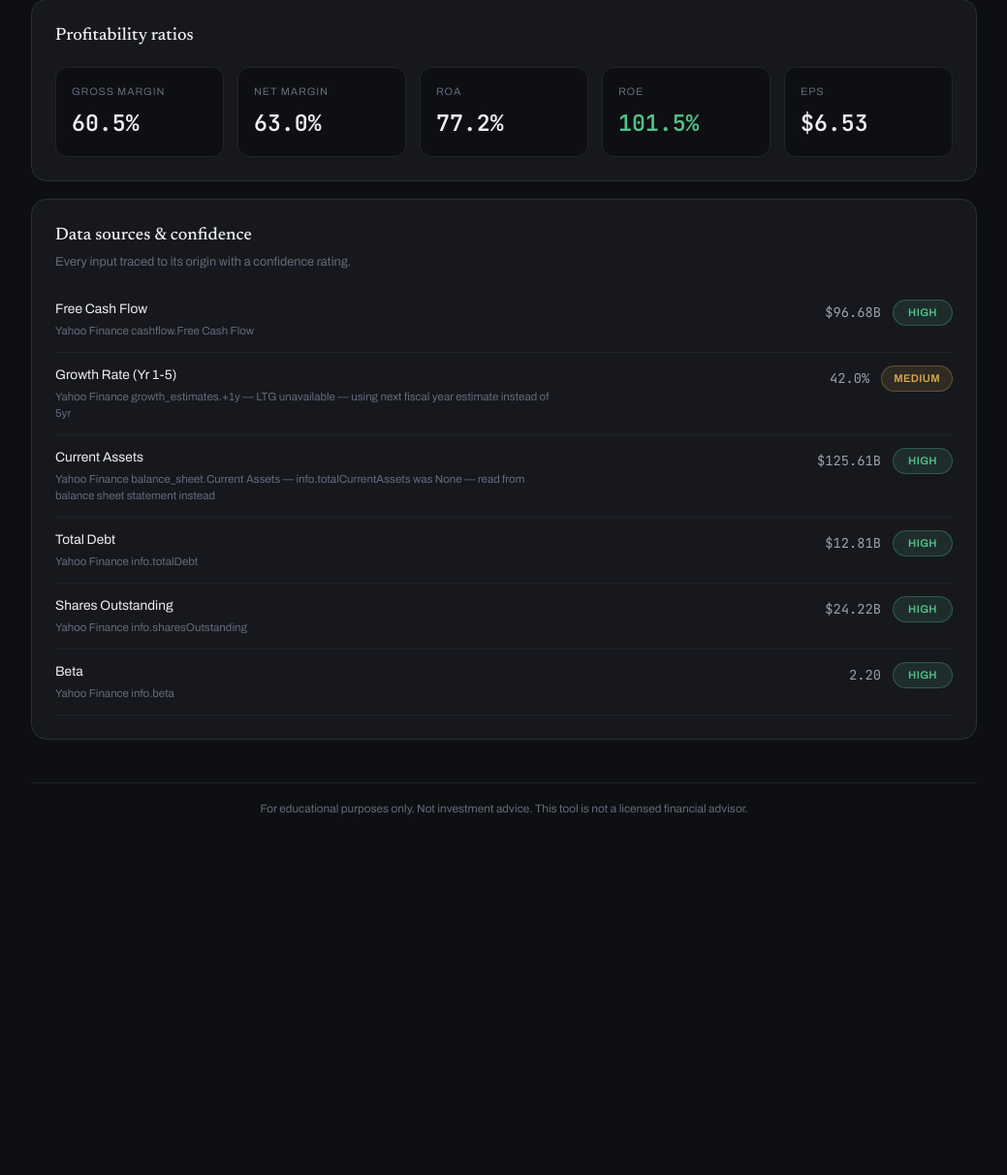
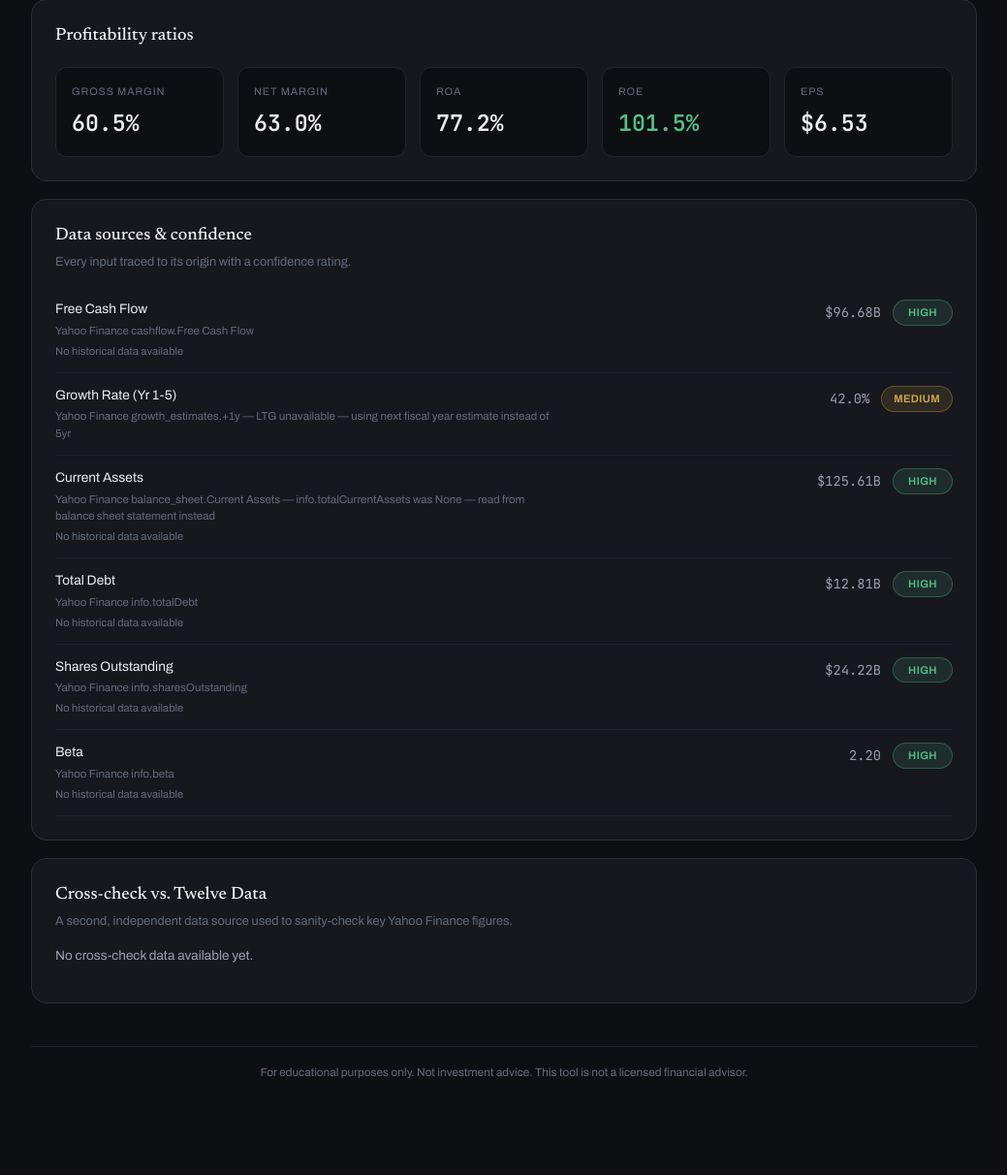
Before and after one commit to Ruohan910/stock-dashboard, a Flask app: page /ticker/NVDA in a window 1280 px wide. Shown: the part 1071-2283 px from the top of the page at 97% size, without its empty margins (120-1159 px from the left). Before the commit the page ends 1911 px from the top, so only its background shows below. Run offline with Flask 3, Linux system fonts and the light colour scheme.

Commit message:
Add Twelve Data cross-check

```diff
--- a/app.py
+++ b/app.py
@@ -21,6 +21,9 @@ from dataclasses import asdict
 from datetime import datetime
 from typing import Optional
 
+from dotenv import load_dotenv
+load_dotenv()  # reads .env locally; on Render, env vars are set in the dashboard instead and this is a no-op
+
 from flask import Flask, render_template, request, redirect, url_for, flash
 
 from yahoo_provider import YahooFinanceProvider, resample_to_4h
@@ -29,8 +32,10 @@ from calculations import (
     calculate_multiples,
     calculate_profitability,
     calculate_health_screen,
+    calculate_historical_pe_range,
 )
 from supply_demand import detect_zones, nearest_zones, calculate_rsi, suggest_action
+import twelve_data_provider
 
 app = Flask(__name__)
 app.secret_key = "dev-only-change-if-this-ever-goes-public"
@@ -77,8 +82,52 @@ def fetch_and_compute(ticker: str, overrides: Optional[dict] = None) -> dict:
     the auto-fetched values, never touches what the user typed in.
     """
     fin = provider.fetch(ticker)
-    raw_inputs_cache[ticker] = fin  # cache so override changes can recompute without refetching
-    return compute_from_financials(fin, overrides=overrides)
+
+    # Yearly price history for the historical P/E range note (Multiples
+    # section). Fetched here (not in compute_from_financials) because that
+    # function is meant to stay network-free so override changes can
+    # recompute without hitting the API again — see recompute_only().
+    try:
+        quarterly_candles = provider.fetch_price_history(ticker, period="10y", interval="3mo")
+        yearly_prices = _yearly_close_from_quarterly(quarterly_candles)
+    except Exception:
+        yearly_prices = []
+
+    # Cross-check key fields against a second, independent data source
+    # (Twelve Data) — same "always show your work" philosophy as the FCF
+    # anomaly detection. Skipped silently if no API key is configured;
+    # never blocks the refresh if Twelve Data is down or rate-limited.
+    cross_check_results = twelve_data_provider.cross_check(
+        ticker,
+        yahoo_price=fin.info.current_price,
+        yahoo_market_cap=fin.info.market_cap,
+        yahoo_shares=fin.shares_outstanding.value,
+    )
+
+    raw_inputs_cache[ticker] = (fin, yearly_prices)  # cache so override changes can recompute without refetching
+    result = compute_from_financials(fin, overrides=overrides, yearly_prices=yearly_prices)
+    result["cross_check"] = [
+        {
+            "field": r.field, "yahoo_value": r.yahoo_value, "twelve_value": r.twelve_value,
+            "available": r.available, "error": r.error,
+            "discrepancy_pct": r.discrepancy_pct, "flagged": r.flagged,
+        }
+        for r in cross_check_results
+    ]
+    return result
+
+
+def _yearly_close_from_quarterly(quarterly_candles: list) -> list:
+    """Reduces a list of quarterly candles down to one (year, close) pair
+    per calendar year, using each year's last available close."""
+    by_year = {}
+    for c in quarterly_candles:
+        date_str = c["date"] if isinstance(c["date"], str) else None
+        if not date_str:
+            continue
+        year = date_str[:4]
+        by_year[year] = c["close"]  # later entries in the list overwrite, leaving the last close per year
+    return list(by_year.items())
 
 
 def recompute_only(ticker: str, overrides: Optional[dict] = None) -> Optional[dict]:
@@ -89,19 +138,25 @@ def recompute_only(ticker: str, overrides: Optional[dict] = None) -> Optional[di
     Returns None if we have no cached fetch yet (caller should fall back
     to fetch_and_compute in that case).
     """
-    fin = raw_inputs_cache.get(ticker)
-    if fin is None:
+    cached = raw_inputs_cache.get(ticker)
+    if cached is None:
         return None
-    return compute_from_financials(fin, overrides=overrides)
+    fin, yearly_prices = cached
+    return compute_from_financials(fin, overrides=overrides, yearly_prices=yearly_prices)
 
 
-def compute_from_financials(fin, overrides: Optional[dict] = None) -> dict:
+def compute_from_financials(fin, overrides: Optional[dict] = None, yearly_prices: Optional[list] = None) -> dict:
     """Pure calculation step — no network calls. Takes an already-fetched
     StockFinancials object and runs DCF / multiples / profitability / health."""
     dcf = calculate_dcf(fin, overrides=overrides)
     multiples = calculate_multiples(fin)
     profitability = calculate_profitability(fin)
     health = calculate_health_screen(fin)
+    historical_pe = calculate_historical_pe_range(
+        yearly_close_prices=yearly_prices or [],
+        current_eps=fin.eps.value,
+        current_pe=multiples.pe_ratio,
+    )
 
     return {
         "ticker": fin.ticker,
@@ -113,15 +168,16 @@ def compute_from_financials(fin, overrides: Optional[dict] = None) -> dict:
             "market_cap": fin.info.market_cap,
         },
         "raw_inputs": {
-            "fcf": datapoint_to_dict(fin.fcf),
-            "growth_rate_1_5": datapoint_to_dict(fin.growth_rate_1_5),
-            "current_assets": datapoint_to_dict(fin.current_assets),
-            "total_debt": datapoint_to_dict(fin.total_debt),
-            "shares_outstanding": datapoint_to_dict(fin.shares_outstanding),
-            "beta": datapoint_to_dict(fin.beta),
+            "fcf": {**datapoint_to_dict(fin.fcf), "history": fin.fcf_history},
+            "growth_rate_1_5": datapoint_to_dict(fin.growth_rate_1_5),  # forward estimate — no trailing history to chart
+            "current_assets": {**datapoint_to_dict(fin.current_assets), "history": fin.current_assets_history},
+            "total_debt": {**datapoint_to_dict(fin.total_debt), "history": fin.total_debt_history},
+            "shares_outstanding": {**datapoint_to_dict(fin.shares_outstanding), "history": fin.shares_outstanding_history},
+            "beta": {**datapoint_to_dict(fin.beta), "history": fin.beta_history},  # always empty — Yahoo has no historical beta series
         },
         "dcf": asdict(dcf),
         "multiples": asdict(multiples),
+        "historical_pe": asdict(historical_pe),
         "profitability": asdict(profitability),
         "health": asdict(health),
         "error": None,
@@ -136,6 +192,47 @@ def compute_from_financials(fin, overrides: Optional[dict] = None) -> dict:
 # app.py's data structures as the source of truth and adapt at the
 # rendering boundary — that way the calculation layer never needs to know
 # anything about how the UI happens to be styled today.
+
+def _make_sparkline_svg(history: list, width: int = 80, height: int = 28) -> str:
+    """
+    Builds a minimal inline SVG sparkline from a (label, value) history
+    list (most-recent-first, as returned by the data provider). Returns
+    an empty string if there's not enough data to draw a meaningful line
+    (need at least 2 points) — the template shows a text fallback instead
+    of an empty/broken chart in that case.
+    """
+    values = [v for _, v in reversed(history) if v is not None]  # oldest first for left-to-right reading
+    if len(values) < 2:
+        return ""
+
+    min_v, max_v = min(values), max(values)
+    span = max_v - min_v
+    pad = 3
+    usable_h = height - 2 * pad
+
+    def y_for(v):
+        if span == 0:
+            return height / 2
+        return pad + (1 - (v - min_v) / span) * usable_h
+
+    step = width / (len(values) - 1)
+    points = [(round(i * step, 1), round(y_for(v), 1)) for i, v in enumerate(values)]
+
+    trend_up = values[-1] >= values[0]
+    color = "#54c08a" if trend_up else "#e7706a"
+
+    path = " ".join(f"{x},{y}" for x, y in points)
+    last_x, last_y = points[-1]
+
+    return (
+        f'<svg width="{width}" height="{height}" viewBox="0 0 {width} {height}" '
+        f'xmlns="http://www.w3.org/2000/svg" style="display:block;">'
+        f'<polyline points="{path}" fill="none" stroke="{color}" stroke-width="1.5" '
+        f'stroke-linejoin="round" stroke-linecap="round"/>'
+        f'<circle cx="{last_x}" cy="{last_y}" r="2" fill="{color}"/>'
+        f'</svg>'
+    )
+
 
 def _fmt_money(value, decimals=2):
     if value is None:
@@ -249,12 +346,21 @@ def build_ticker_context(ticker: str, data: dict, overrides: dict) -> dict:
     }
 
     peg = multiples_raw.get("peg_ratio")
+    historical_pe = data.get("historical_pe", {})
+    pe_range_text = None
+    if historical_pe.get("low") is not None and historical_pe.get("high") is not None:
+        pe_range_text = (
+            f"Historical range ({historical_pe['years_covered']}yr, approx.): "
+            f"{historical_pe['low']:.1f}x – {historical_pe['high']:.1f}x — "
+            f"currently {historical_pe['position_text']}"
+        )
     multiples = {
         "pe": multiples_raw.get("pe_ratio") if multiples_raw.get("pe_ratio") is not None else "—",
         "peg": peg if peg is not None else "—",
         "pfcf": multiples_raw.get("price_fcf_ratio") if multiples_raw.get("price_fcf_ratio") is not None else "—",
         "note_class": "green" if (peg is not None and peg < 1.0) else "gray",
         "note_label": multiples_raw.get("assessment", "—"),
+        "pe_range_text": pe_range_text,
     }
 
     profit = {
@@ -302,11 +408,42 @@ def build_ticker_context(ticker: str, data: dict, overrides: dict) -> dict:
         note = dp.get("source", "")
         if dp.get("note"):
             note += f" — {dp['note']}"
+
+        history = dp.get("history", [])
+        sparkline = _make_sparkline_svg(history)
+        trend_text = None
+        if not sparkline and key != "growth_rate_1_5":
+            # No history available for this field at all (e.g. Beta) —
+            # say so explicitly rather than leaving a blank gap, so it
+            # reads as "data unavailable" rather than "broken".
+            trend_text = "No historical data available"
+        elif history and len(history) >= 2:
+            oldest_val = history[-1][1]
+            newest_val = history[0][1]
+            if oldest_val and oldest_val != 0:
+                change_pct = (newest_val - oldest_val) / abs(oldest_val) * 100
+                trend_text = f"{_format_source_value(key, oldest_val)} → {_format_source_value(key, newest_val)} ({change_pct:+.0f}% over {len(history)} periods)"
+
         sources.append({
             "label": label,
             "value": value_display,
             "note": note,
             "confidence": dp.get("confidence", "low"),
+            "sparkline": sparkline,
+            "trend_text": trend_text,
+        })
+
+    cross_check_raw = data.get("cross_check", [])
+    cross_check = []
+    for item in cross_check_raw:
+        cross_check.append({
+            "field": item["field"],
+            "yahoo_value": item["yahoo_value"],
+            "twelve_value": item["twelve_value"],
+            "available": item["available"],
+            "error": item["error"],
+            "discrepancy_pct": round(item["discrepancy_pct"], 1) if item["discrepancy_pct"] is not None else None,
+            "flagged": item["flagged"],
         })
 
     return {
@@ -316,6 +453,8 @@ def build_ticker_context(ticker: str, data: dict, overrides: dict) -> dict:
         "multiples": multiples,
         "profit": profit,
         "sources": sources,
+        "cross_check": cross_check,
+        "cross_check_configured": twelve_data_provider.is_configured(),
         "overrides": {
             "growth_rate_1_5": round(overrides.get("growth_rate_1_5", 0) * 100, 2) if overrides.get("growth_rate_1_5") is not None else "",
             "discount_rate": round(overrides.get("discount_rate", 0) * 100, 2) if overrides.get("discount_rate") is not None else "",
@@ -461,10 +600,17 @@ def set_override(ticker):
     # no new network call needed just to apply a manual number.
     ticker_overrides = store["overrides"].get(ticker, {})
     try:
+        previous_cross_check = store["data"].get(ticker, {}).get("cross_check")
         result = recompute_only(ticker, overrides=ticker_overrides)
         if result is None:
             # No cached fetch yet (e.g. fresh server restart) — fetch once
             result = fetch_and_compute(ticker, overrides=ticker_overrides)
+        elif previous_cross_check is not None:
+            # recompute_only() doesn't re-run the cross-check (it's a
+            # network call, kept out of the override-recompute path on
+            # purpose) — carry over the last fetch's cross-check results
+            # instead of losing them.
+            result["cross_check"] = previous_cross_check
         store["data"][ticker] = result
         save_store(store)
     except Exception as e:
--- a/requirements.txt
+++ b/requirements.txt
@@ -1,3 +1,5 @@
 flask
 yfinance
 gunicorn
+python-dotenv
+requests
--- a/templates/ticker.html
+++ b/templates/ticker.html
@@ -124,6 +124,9 @@
       </div>
       {% endfor %}
     </div>
+    {% if multiples.pe_range_text %}
+    <p class="faint" style="font-size:0.76rem;margin:12px 0 0;">{{ multiples.pe_range_text }}</p>
+    {% endif %}
   </section>
 </div>
 
@@ -148,8 +151,14 @@
       <div style="min-width:140px;">
         <div style="font-size:0.86rem;">{{ src.label }}</div>
         <div class="faint" style="font-size:0.72rem;margin-top:3px;max-width:520px;">{{ src.note }}</div>
+        {% if src.trend_text %}
+        <div class="faint" style="font-size:0.7rem;margin-top:4px;">{{ src.trend_text }}</div>
+        {% endif %}
       </div>
       <div style="display:flex;align-items:center;gap:12px;flex:none;">
+        {% if src.sparkline %}
+        <span title="5-year trend">{{ src.sparkline | safe }}</span>
+        {% endif %}
         <span class="num dim" style="font-size:0.86rem;">{{ src.value }}</span>
         <span class="badge {{ src.confidence }}" style="min-width:62px;text-align:center;">{{ src.confidence }}</span>
       </div>
@@ -157,4 +166,46 @@
     {% endfor %}
   </div>
 </section>
+
+<section class="panel" style="margin-top:18px;">
+  <h3 class="h3" style="margin-bottom:4px;">Cross-check vs. Twelve Data</h3>
+  <p class="faint" style="margin:0 0 16px;font-size:0.8rem;">
+    A second, independent data source used to sanity-check key Yahoo Finance figures.
+  </p>
+  {% if not cross_check_configured %}
+    <p class="dim" style="font-size:0.85rem;">Cross-checking is not configured for this deployment (no Twelve Data API key set).</p>
+  {% elif not cross_check %}
+    <p class="dim" style="font-size:0.85rem;">No cross-check data available yet.</p>
+  {% else %}
+    <div style="display:flex; flex-direction:column;">
+      {% for c in cross_check %}
+      <div class="tk-source-row" style="display:flex;justify-content:space-between;align-items:flex-start;gap:16px;padding:13px 0;border-bottom:1px solid var(--hair);">
+        <div style="min-width:140px;">
+          <div style="font-size:0.86rem;">{{ c.field }}</div>
+          {% if not c.available %}
+            <div class="faint" style="font-size:0.72rem;margin-top:3px;">{{ c.error }}</div>
+          {% elif c.flagged %}
+            <div style="font-size:0.72rem;margin-top:3px;color:var(--red);">⚠ {{ c.discrepancy_pct }}% difference between sources — worth a manual check</div>
+          {% else %}
+            <div class="faint" style="font-size:0.72rem;margin-top:3px;">Sources agree (within {{ c.discrepancy_pct if c.discrepancy_pct is not none else 0 }}%)</div>
+          {% endif %}
+        </div>
+        <div style="display:flex; align-items:center; gap:16px; flex:none; text-align:right;">
+          <div>
+            <div class="faint" style="font-size:0.68rem;">YAHOO</div>
+            <div class="num" style="font-size:0.86rem;">{{ "%.2f"|format(c.yahoo_value) if c.yahoo_value is not none else "—" }}</div>
+          </div>
+          <div>
+            <div class="faint" style="font-size:0.68rem;">TWELVE DATA</div>
+            <div class="num" style="font-size:0.86rem;">{{ "%.2f"|format(c.twelve_value) if c.twelve_value is not none else "—" }}</div>
+          </div>
+          <span class="badge {% if not c.available %}gray{% elif c.flagged %}red{% else %}green{% endif %}" style="min-width:62px;text-align:center;">
+            {% if not c.available %}N/A{% elif c.flagged %}DIFFERS{% else %}MATCH{% endif %}
+          </span>
+        </div>
+      </div>
+      {% endfor %}
+    </div>
+  {% endif %}
+</section>
 {% endblock %}
```
Also changed, not shown: calculations.py (+54 -0 lines), data_provider.py (+8 -2 lines), twelve_data_provider.py (added, +113 -0 lines), yahoo_provider.py (+28 -0 lines), 2 other files.
